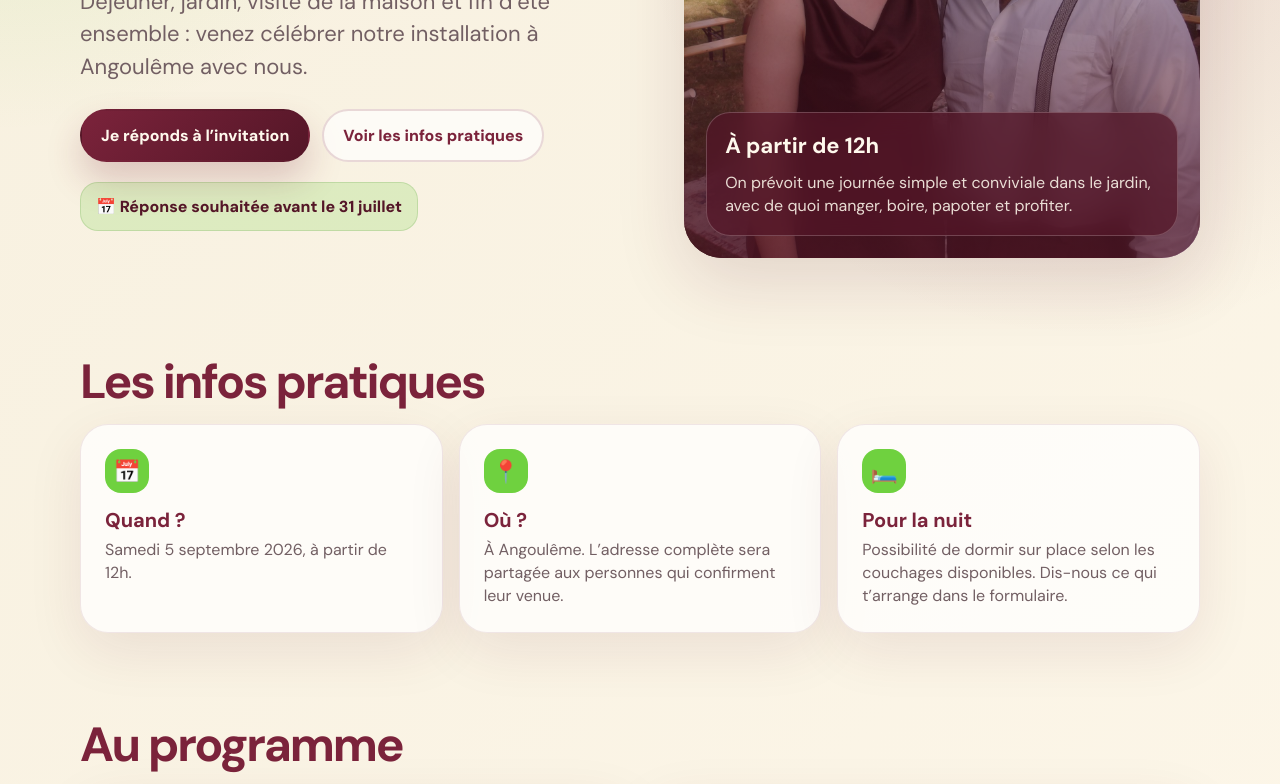
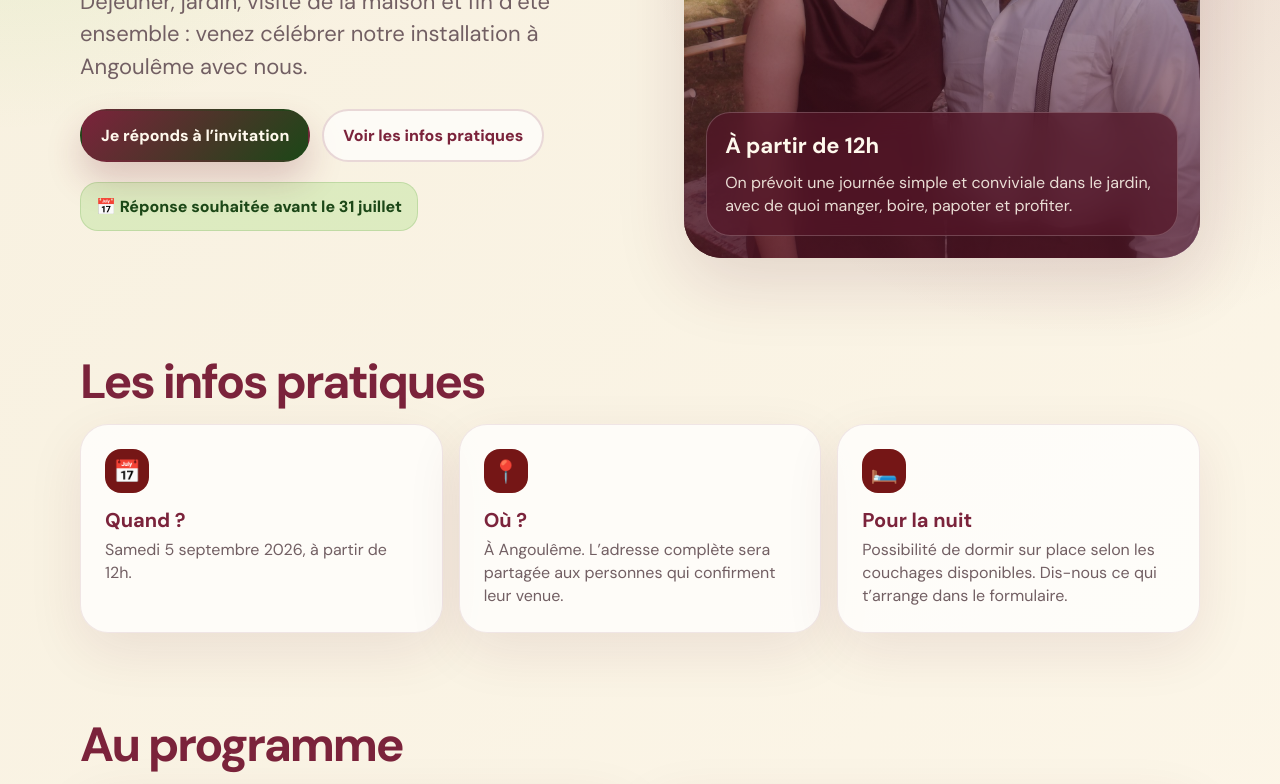
Before and after one commit to Estherfabre01/cremaillere, a plain HTML site: page index.html in a window 1280 px wide. Shown: the part 380-1164 px from the top of the page. Drawn offline with Linux system fonts and the light colour scheme.

Commit message:
coulerus'

```diff
--- a/index.html
+++ b/index.html
@@ -11,9 +11,9 @@
   <style>
     :root {
       --bordeaux: #7B233B;
-      --bordeaux-dark: #541627;
-      --green: #6FD13F;
-      --green-dark: #3F8E22;
+      --bordeaux-dark: #1C4717;
+      --green: #751616;
+      --green-dark: #751616;
       --cream: #F7F0DF;
       --cream-2: #FFF9ED;
       --beige: #E8D9BF;
```
